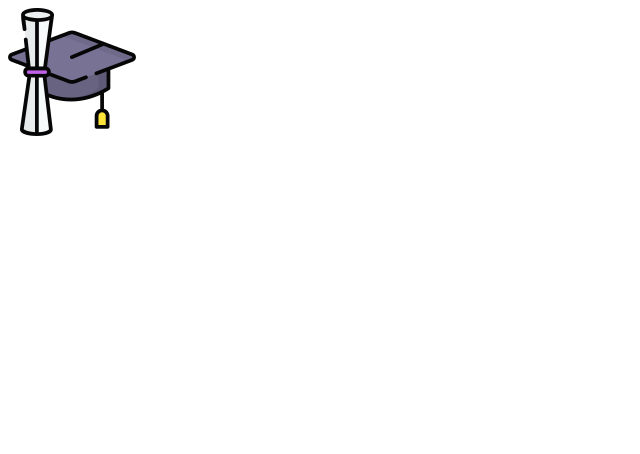
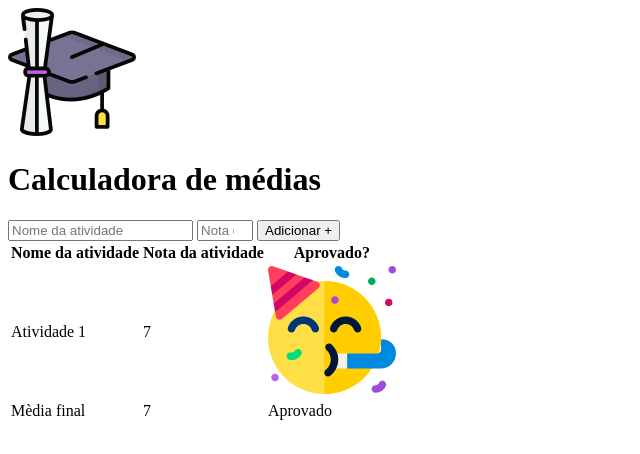
Before and after one commit to Renattoh/aulaProjeto2, a plain HTML site: page index.html in a window 1280 px wide. Shown: the whole page, without its empty margins (0-640 px from the left). Drawn offline with Linux system fonts and the light colour scheme.

Commit message:
vou dormi

```diff
--- a/index.html
+++ b/index.html
@@ -7,7 +7,38 @@
 </head>
 <body>
     <header>
-        <img src="./imagnes/logo.png" alt="">
+        <img src="./imagnes/logo.png" alt="capelo e diploma">
+        <h1>Calculadora de médias</h1>
     </header>
+    <form>
+        <input type="text" required placeholder="Nome da atividade">
+        <input type="number" required placeholder="Nota da atividade" min="0" max="10">
+        <button type="submit">Adicionar +</button>
+    </form>
+    <table>
+        <thead>
+            <tr>
+                <th>
+                    Nome da atividade
+                </th>
+                <th>Nota da atividade</th>
+                <th>Aprovado?</th>
+            </tr>
+        </thead>
+        <tbody>
+            <tr>
+                <td>Atividade 1</td>
+                <td>7</td>
+                <td><img src="./imagnes/aprovado.png" alt="Emoji festejando"></td>
+            </tr>
+        </tbody>
+        <tfoot>
+            <tr>
+                <td>Mèdia final</td>
+                <td>7</td>
+                <td>Aprovado</td>
+            </tr>
+        </tfoot>
+    </table>
 </body>
 </html>
```
